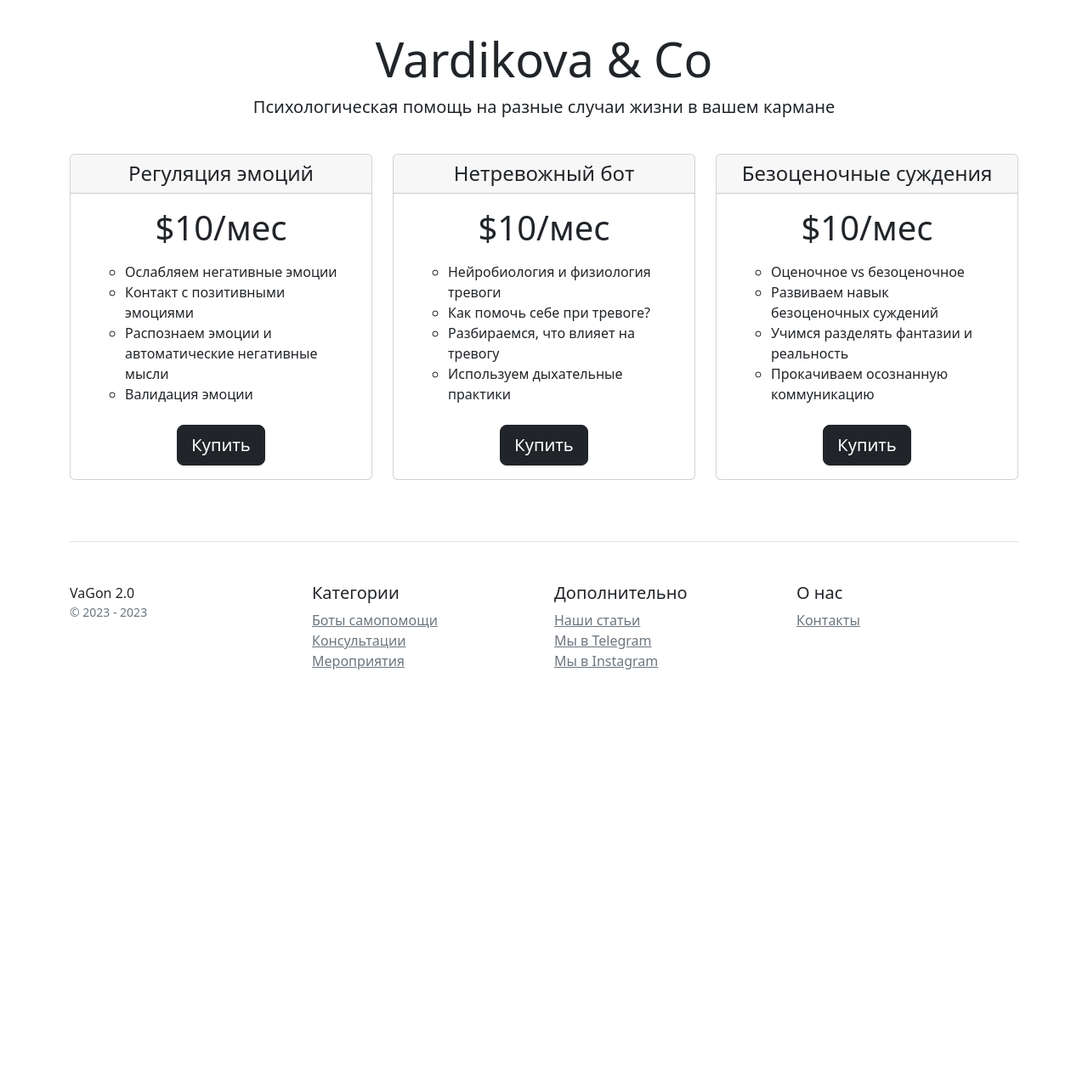
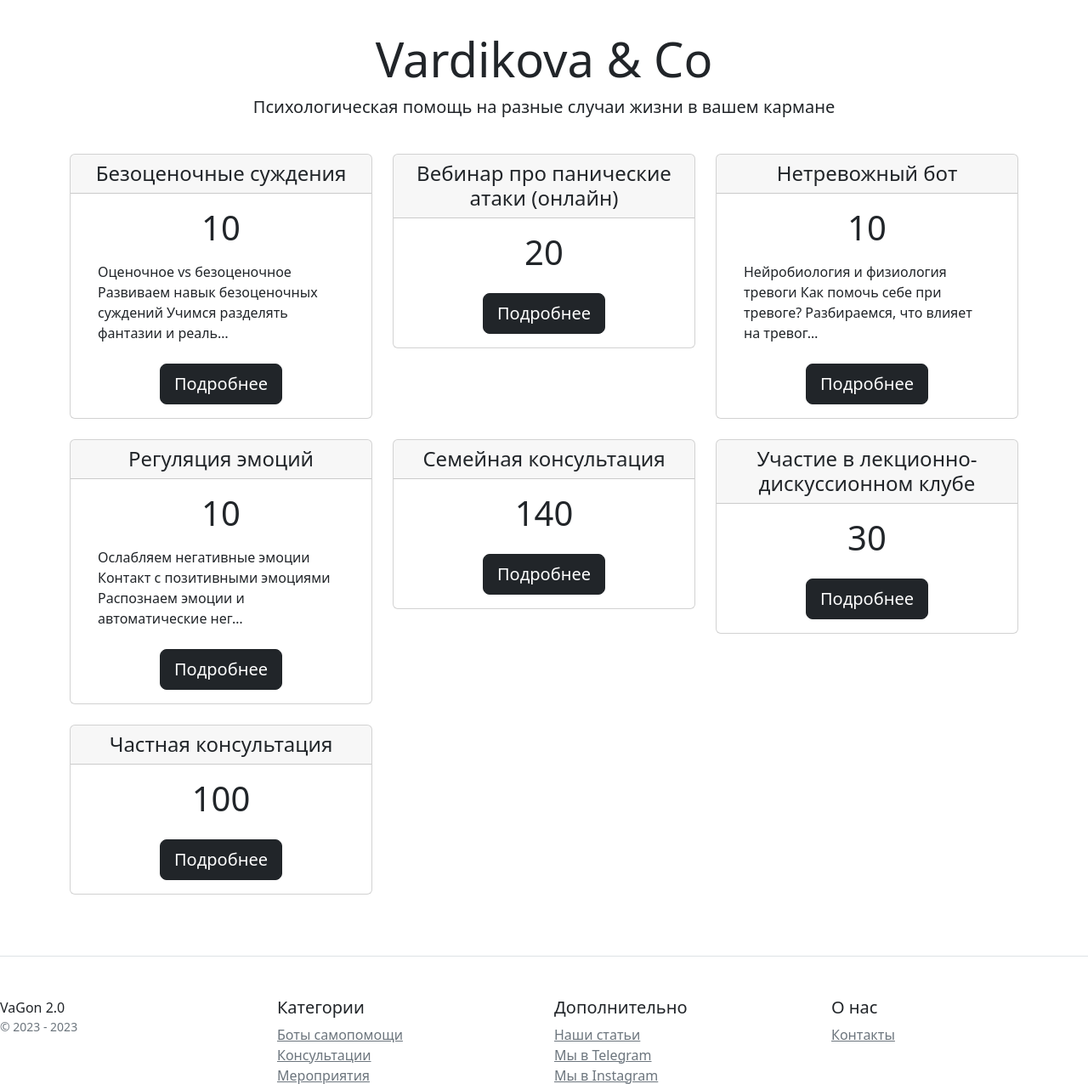
Before and after one commit to Ugai-N/HW19.2_Django, a Django app: page / in a window 1280 px wide. Shown: the part 61-1337 px from the top of the page at 85% size. Before the commit the page ends 849 px from the top, so only its background shows below. Run offline with Django 4.2, Linux system fonts and the light colour scheme; data comes from the database, SQL or seed files in the repository; some libraries are stand-ins or nearby versions.

Commit message:
- added product template

```diff
--- a/catalog/management/commands/fill.py
+++ b/catalog/management/commands/fill.py
@@ -29,8 +29,8 @@
                         'description': item['fields']['description'],
                         'pic': item['fields']['pic'],
                         'price': item['fields']['price'],
-                        'create_date': item['fields']['create_date'],
-                        'change_date': item['fields']['change_date'],
+                        'created_at': item['fields']['create_date'],
+                        'updated_at': item['fields']['change_date'],
                         'category': Category(item['fields']['category'])
                     }
                     products_lst.append(Product(**new_product))
--- a/catalog/templates/catalog/index.html
+++ b/catalog/templates/catalog/index.html
@@ -4,64 +4,22 @@
 
 <div class="container">
     <div class="row text-center">
+        {% for object in object_list %}
         <div class="col-4">
             <div class="card mb-4 box-shadow">
                 <div class="card-header">
-                    <h4 class="my-0 font-weight-normal">Регуляция эмоций</h4>
+                    <h4 class="my-0 font-weight-normal">{{ object.title }}</h4>
                 </div>
                 <div class="card-body">
-                    <h1 class="card-title pricing-card-title">$10/мес</h1>
+                    <h1 class="card-title pricing-card-title">{{ object.price }}</h1>
                     <ul class="list-unstyled mt-3 mb-4 text-start m-3">
-                        <ul>
-                        <li>Ослабляем негативные эмоции</li>
-                        <li>Контакт с позитивными эмоциями</li>
-                        <li>Распознаем эмоции и автоматические негативные мысли</li>
-                        <li>Валидация эмоции</li>
-                        </ul>
+                        {{ object.description|truncatechars:100}}
                     </ul>
-                    <button type="button" class="btn btn-lg btn-block btn-dark">Купить</button>
+                    <a href="{% url 'catalog:product' object.pk %}" type="button" class="btn btn-lg btn-block btn-dark">Подробнее</a>
                 </div>
             </div>
         </div>
-
-        <div class="col-4">
-            <div class="card mb-4 box-shadow">
-                <div class="card-header">
-                    <h4 class="my-0 font-weight-normal">Нетревожный бот</h4>
-                </div>
-                <div class="card-body">
-                    <h1 class="card-title pricing-card-title">$10/мес</h1>
-                    <ul class="list-unstyled mt-3 mb-4 text-start m-3">
-                        <ul>
-                        <li>Нейробиология и физиология тревоги</li>
-                        <li>Как помочь себе при тревоге?</li>
-                        <li>Разбираемся, что влияет на тревогу</li>
-                        <li>Используем дыхательные практики</li>
-                        </ul>
-                    </ul>
-                    <button type="button" class="btn btn-lg btn-block btn-dark">Купить</button>
-                </div>
-            </div>
-        </div>
-
-        <div class="col-4">
-            <div class="card mb-4 box-shadow">
-                <div class="card-header">
-                    <h4 class="my-0 font-weight-normal">Безоценочные суждения</h4>
-                </div>
-                <div class="card-body">
-                    <h1 class="card-title pricing-card-title">$10/мес</h1>
-                    <ul class="list-unstyled mt-3 mb-4 text-start m-3">
-                        <ul>
-                        <li>Оценочное vs безоценочное</li>
-                        <li>Развиваем навык безоценочных суждений</li>
-                        <li>Учимся разделять фантазии и реальность</li>
-                        <li>Прокачиваем осознанную коммуникацию</li>
-                        </ul>
-                    </ul>
-                    <button type="button" class="btn btn-lg btn-block btn-dark">Купить</button>
-                </div>
-            </div>
-        </div>
+        {% endfor %}
     </div>
+</div>
 {% endblock %}
--- a/catalog/urls.py
+++ b/catalog/urls.py
@@ -1,11 +1,12 @@
 from django.urls import path
 
 from catalog.apps import CatalogConfig
-from catalog.views import index, contacts
+from catalog.views import index, contacts, product
 
 app_name = CatalogConfig.name
 
 urlpatterns = [
     path('', index, name='index'),
-    path('contacts/', contacts, name='contacts')
+    path('contacts/', contacts, name='contacts'),
+    path('<int:pk> /product/', product, name='product',)
 ]
--- a/catalog/views.py
+++ b/catalog/views.py
@@ -8,8 +8,8 @@
     """Обработка запроса на главной странице+
     при переходе на главную страницу печатает в консоль 5 последних товаров"""
 
-    print(Product.objects.all()[::-1][:5])
-    context = {'title': 'Vardikova & Co'}
+    # print(Product.objects.all()[::-1][:5])
+    context = {'object_list': Product.objects.all(), 'title': 'Vardikova & Co'}
     return render(request, 'catalog/index.html', context)
 
 
@@ -18,11 +18,19 @@
     передает в шаблон contacts данные модели Contacts"""
 
     str_address = Contacts.objects.get(pk=1)
-    data = {"tax": str_address.tax_id, "address": str_address.address, "country": str_address.country, 'title': "Контакты"}
+    context = {"tax": str_address.tax_id, "address": str_address.address, "country": str_address.country, 'title': "Контакты"}
     if request.method == "POST":
         name = request.POST.get('name')
         email = request.POST.get('email')
         message = request.POST.get('message')
         phone = request.POST.get('phone') if request.POST.get('phone') else None
         print(f"{name} ({email}, {phone}): {message}")
-    return render(request, 'catalog/contacts.html', context=data)
+    return render(request, 'catalog/contacts.html', context)
+
+
+def product(request, pk):
+    """---"""
+
+    item = Product.objects.get(pk=pk)
+    context = {"object": item, 'title': 'Vardikova & Co'}
+    return render(request, 'catalog/product.html', context)
```
Also changed, not shown: catalog/templates/catalog/contacts.html (+9 -6 lines), catalog/templates/catalog/product.html (added, +54 -0 lines).
